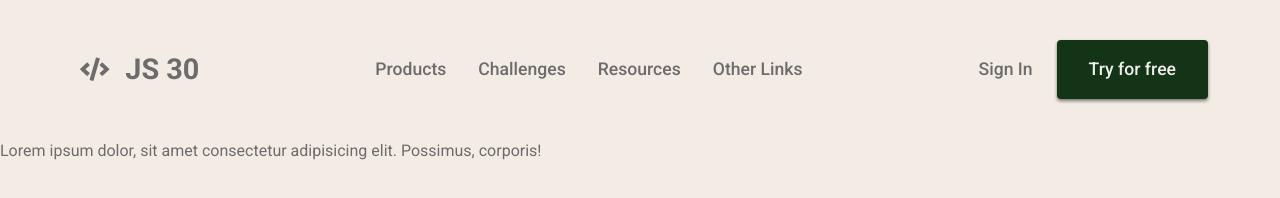
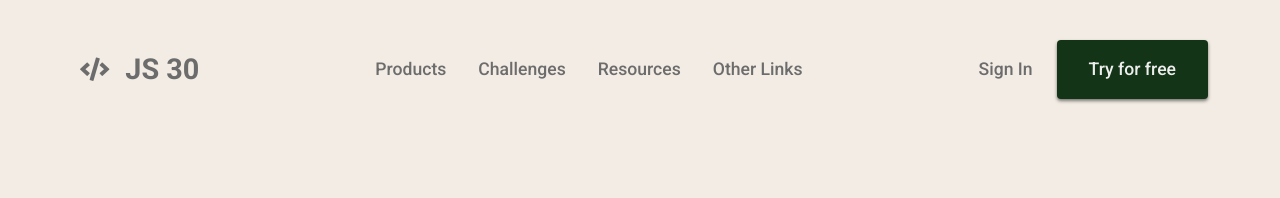
Before and after one commit to dsijakovski98/codewell-js-30-navbar, a website built with Vite: page app/index.html in a window 1280 px wide. Built offline with nearby package versions, Linux system fonts and the light colour scheme.

Commit message:
navbar clean

```diff
--- a/app/index.html
+++ b/app/index.html
@@ -65,6 +65,5 @@
 				</nav>
 			</div>
 		</header>
-		Lorem ipsum dolor, sit amet consectetur adipisicing elit. Possimus, corporis!
 	</body>
 </html>
```
